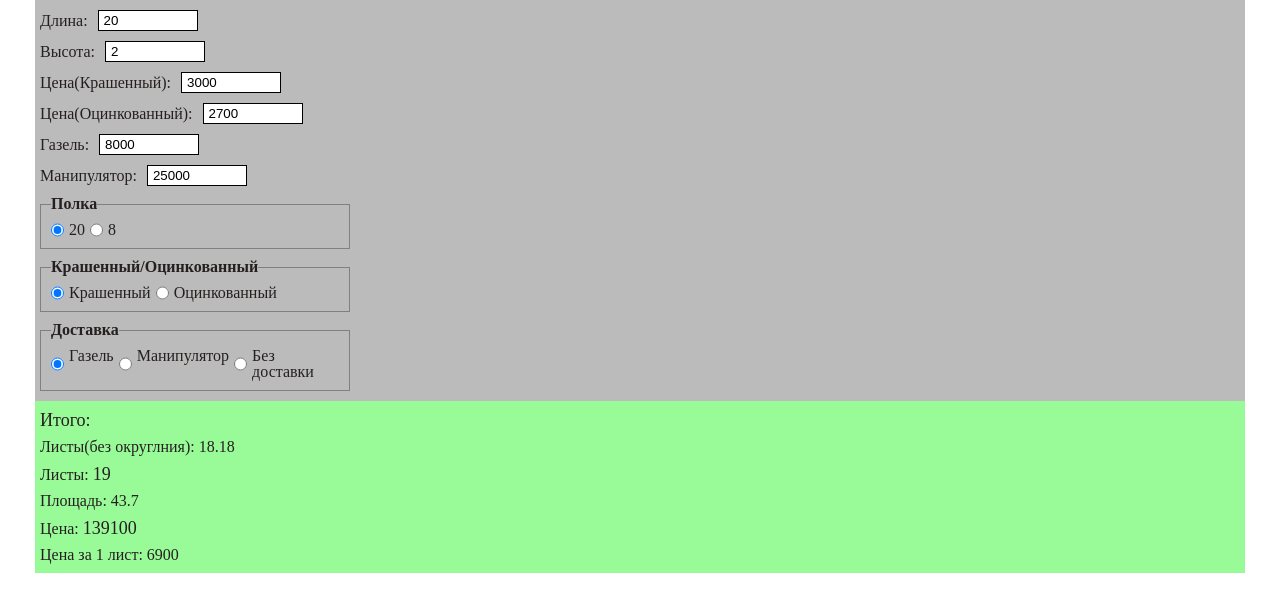
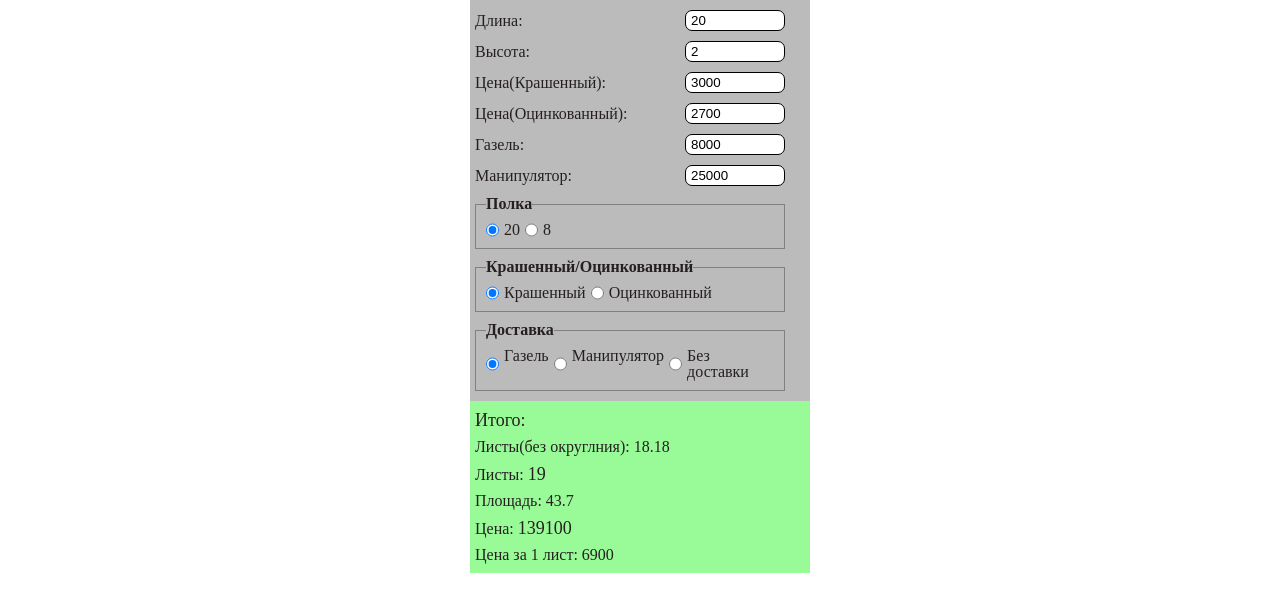
Before and after one commit to Irasov/strong-house, a plain HTML site: page index.html in a window 1280 px wide. Drawn offline with Linux system fonts and the light colour scheme.

Commit message:
feat: add styles css

```diff
--- a/css/style.scss
+++ b/css/style.scss
@@ -61,15 +61,9 @@ body {
 
 [class*="__container"]{
     margin: 0 auto;
-    max-width: 1230px;
-    padding: 0 10px;
+    max-width: 340px;
 }
 
-@media (max-width: 767px){
-    [class*="__container"]{
-        padding: 0 0;
-    }
-}
 .data {
 
     &__container {
@@ -84,14 +78,17 @@ body {
     }
 
     &__box {
+        padding: 0 25px 0 0;
         display: flex;
         column-gap: 10px;
         align-items: center;
+        justify-content: space-between;
     }
 
     &__input {
         max-width: 100px;
-        border: #000 1px solid;
+        border: #000000 1px solid;
+        border-radius: 7px;
         padding: 2px 5px;
 
         &_long {
```
Also changed, not shown: css/style.css.
